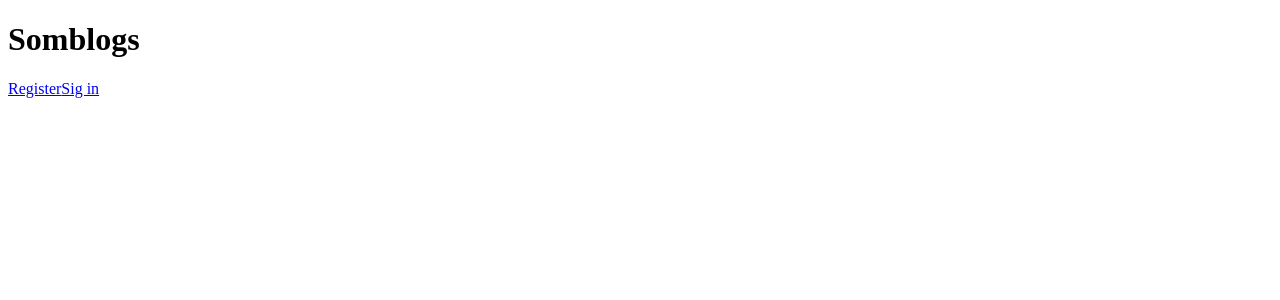
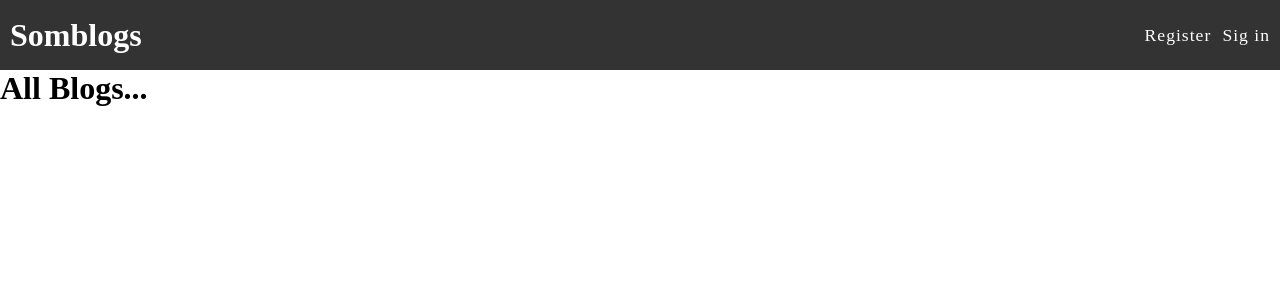
Before and after one commit to ahmedabukar01/somBlog, a React (Create React App) app in the folder client/: page / in a window 1280 px wide. Shown: the top 300 px of the page. Built offline with nearby package versions, Linux system fonts and the light colour scheme.

Commit message:
comeback with project

```diff
--- a/client/src/App.js
+++ b/client/src/App.js
@@ -1,10 +1,14 @@
+import Header from "./components/Header";
 import Blogs from "./pages/Blogs";
+import {BrowserRouter as Router, Routes, Route} from 'react-router-dom';
+import './styles/main.scss'
 
 function App() {
   return (
-    <div className="App">
+    <>
+      <Header />
       <Blogs />
-    </div>
+    </>
   );
 }
 
--- a/client/src/components/Header.jsx
+++ b/client/src/components/Header.jsx
@@ -1,12 +1,12 @@
-import { Link } from 'react-router-dom'
+
 
 const Header = () => {
   return (
     <div className='header'>
         <h1>Somblogs</h1>
         <div className="links">
-          <a href="/register" >Register</a>
-          <a href='/login'>Sig in</a>
+          <a href={'/register'} >Register</a>
+          <a to={'/login'}>Sig in</a>
         </div>
     </div>
   )
--- a/client/src/pages/Blogs.jsx
+++ b/client/src/pages/Blogs.jsx
@@ -3,7 +3,7 @@ import Header from "../components/Header"
 const Blogs = () => {
   return (
     <div className='blogs'>
-       <Header />
+       <h1>All Blogs...</h1>
     </div>
   )
 }
--- a/client/src/styles/main.scss
+++ b/client/src/styles/main.scss
@@ -0,0 +1,25 @@
+*{
+    padding:0;
+    margin: 0;
+    box-sizing: border-box;
+}
+
+.header{
+    display:flex;
+    justify-content: space-between;
+    align-items: center;
+    background: #333;
+    width: 100%;
+    padding: 0 10px;
+    height: 70px;
+    color:#fff;
+}
+.links{
+    a{
+        text-decoration: none;
+        margin-left:0.7rem;
+        font-size: 1.1rem;
+        letter-spacing: 1px;
+        color:#fff;
+    }
+}
```
Also changed, not shown: 1 other file (tests, documents, lock files or other folders).
